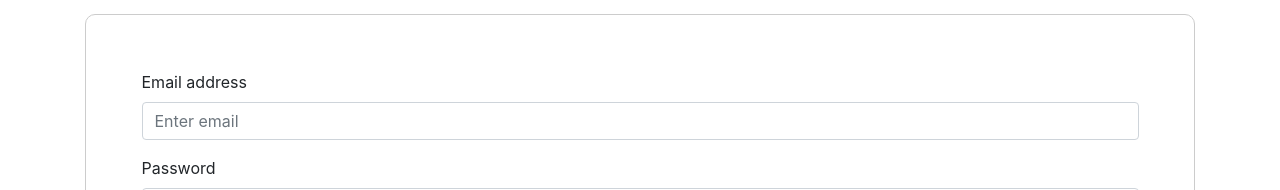
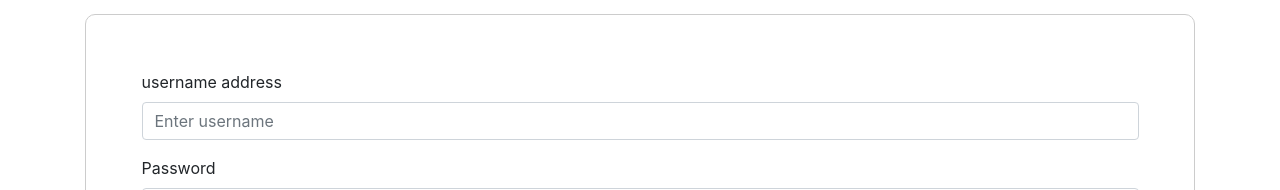
Before and after one commit to asmaa-ezz/small-refugee, a React (Create React App) app in the folder client/: page /sign-in in a window 1280 px wide. Shown: the part 122-312 px from the top of the page. Built offline with nearby package versions, Linux system fonts and the light colour scheme.

Commit message:
reblace email to username

```diff
--- a/client/src/components/main/SignIn.jsx
+++ b/client/src/components/main/SignIn.jsx
@@ -15,9 +15,10 @@ const FormStyle = styled.form`
 `;
 
 const userSchema = Yup.object().shape({
-  email: Yup.string()
-    .email()
-    .required(),
+  username: Yup.string()
+    .required()
+    .max(20)
+    .min(1),
   password: Yup.string()
     .required()
     .max(20)
@@ -43,7 +44,7 @@ class SignIn extends Component {
     }
     return (
       <Formik
-        initialValues={{ email: "", password: "" }}
+        initialValues={{ username: "", password: "" }}
         validationSchema={userSchema}
         onSubmit={values => {
           this.handleSubmitSignIn(values);
@@ -52,18 +53,18 @@ class SignIn extends Component {
         {props => (
           <FormStyle onSubmit={props.handleSubmit}>
             <div className="form-group">
-              <label htmlFor="email">Email address</label>
+              <label htmlFor="username">username address</label>
               <Field
-                type="email"
-                placeholder="Enter email"
+                type="text"
+                placeholder="Enter username"
                 onChange={props.handleChange}
-                name="email"
-                value={props.values.email}
+                name="username"
+                value={props.values.username}
                 className="form-control"
               />
-              {props.errors.email && props.touched.email ? (
+              {props.errors.username && props.touched.username ? (
                 <span className="form-text text-danger small">
-                  {props.errors.email}
+                  {props.errors.username}
                 </span>
               ) : (
                 ""
```
